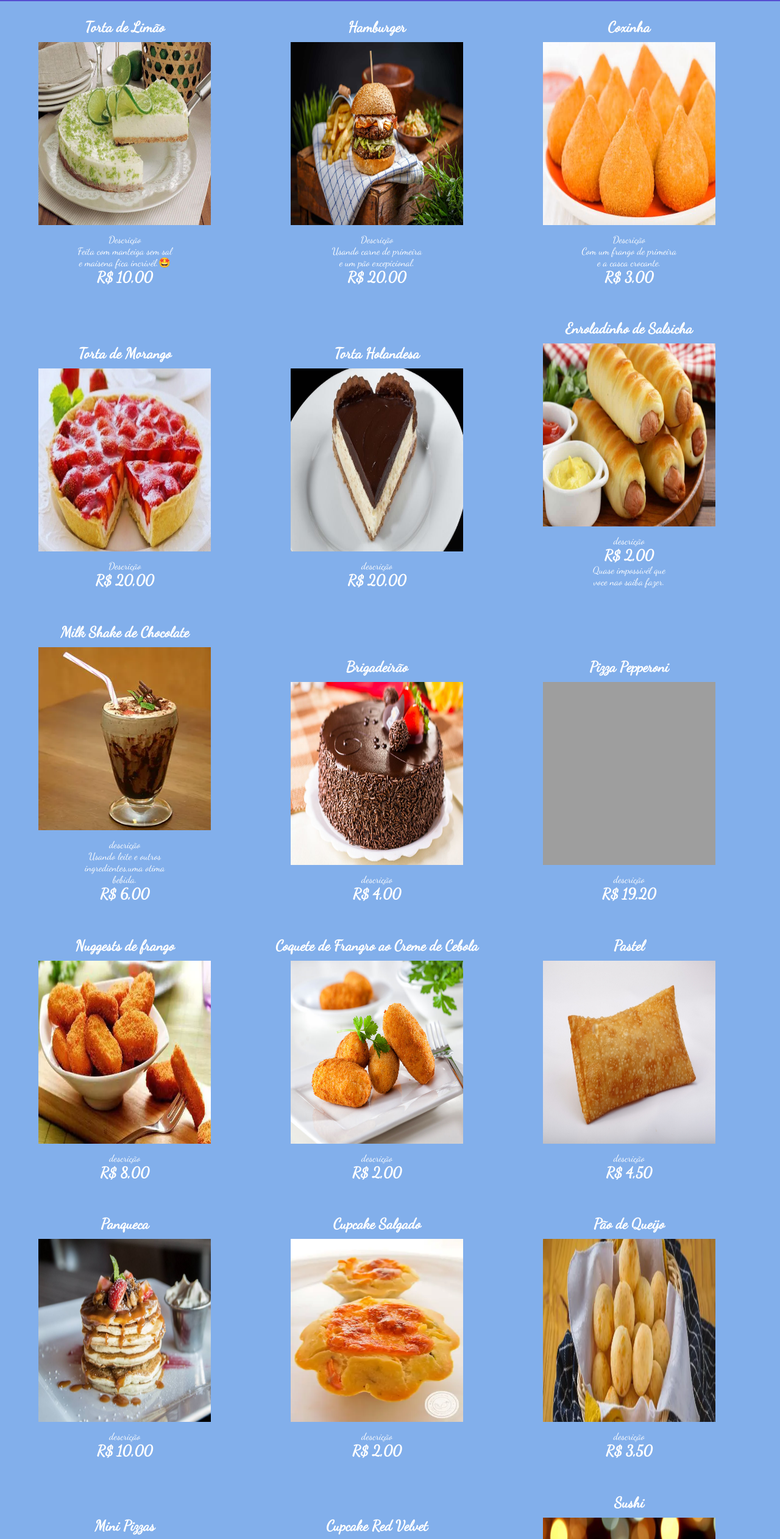
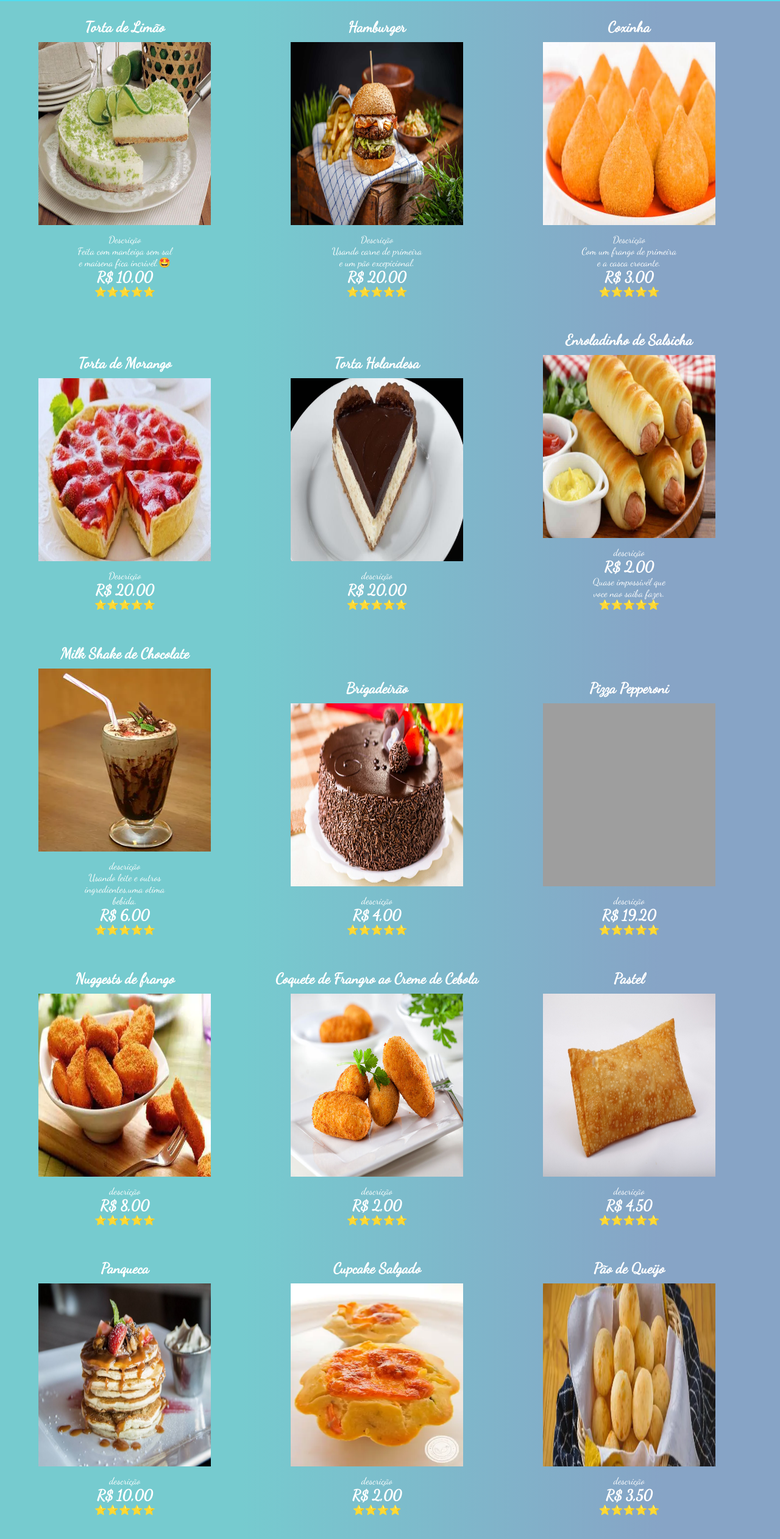
Before and after one commit to SamanthaRodrigues66/Food-Lovers, a plain HTML site: page index.html in a window 1280 px wide. Shown: the part 73-2596 px from the top of the page at 61% size. Drawn offline with Linux system fonts and the light colour scheme; grey boxes are pictures that could not be loaded.

Commit message:
adicionando mais emojis

```diff
--- a/css/styles.css
+++ b/css/styles.css
@@ -12,10 +12,12 @@
 
 body {
   background-color: rgb(130, 175, 235);
+  background: rgb(118,203,207);
+  background: linear-gradient(90deg, rgba(118,203,207,1) 31%, rgba(135,164,198,1) 85%);
 }
 
 .navbar {
-  background: #564ed1;
+  background: #50ddf0;
   color: #ffffff;
   padding: 15px;
   width: 100%;
@@ -83,7 +85,7 @@ body {
 }
 
 footer {
-  background-color: rgb(76, 74, 209);
+  background-color: rgb(82, 209, 231);
   padding: 25px;
   text-align: center;
 }
--- a/index.html
+++ b/index.html
@@ -35,6 +35,7 @@
           <p>Feita com manteiga sem sal</p>
           <P>e maisena fica incrivél.🤩</P>
           <h2>R$ 10,00</h2>
+          <p>⭐⭐⭐⭐⭐</p>
         </div>
 
           <div class="card">
@@ -47,6 +48,7 @@
           <P>Usando carne de primeira</P>
           <P>e um pão excepicional.</P>
           <h2>R$ 20,00</h2>
+          <p>⭐⭐⭐⭐⭐</p>
         </div>
 
          <div class="card">
@@ -59,6 +61,7 @@
           <P>Com um frango de primeira</P>
           <P>e a casca crocante.</P>
           <h2>R$ 3,00</h2>
+          <p>⭐⭐⭐⭐⭐</p>
         </div>
         <div class="card">
           <h1>Torta de Morango</h1>
@@ -69,6 +72,7 @@
           <p>Descrição</p>
           <p></p>
           <h2>R$ 20,00</h2>
+          <p>⭐⭐⭐⭐⭐</p>
         </div>
         <div class="card">
           <h1>Torta Holandesa</h1>
@@ -78,6 +82,7 @@
           />
           <p>descrição</p>
           <h2>R$ 20,00</h2>
+          <p>⭐⭐⭐⭐⭐</p>
         </div>
         <div class="card">
           <h1>Enroladinho de Salsicha</h1>
@@ -89,6 +94,7 @@
           <h2>R$ 2,00</h2>
           <p>Quase impossivél que</p>
           <p>voce nao saiba fazer.</p>
+          <p>⭐⭐⭐⭐⭐</p>
         </div>
         <div class="card">
           <h1>Milk Shake de Chocolate</h1>
@@ -101,6 +107,7 @@
           <p>ingredientes,uma otima</p>
           <p>bebida.</p>
           <h2>R$ 6,00</h2>
+          <p>⭐⭐⭐⭐⭐</p>
         </div>
         <div class="card">
           <h1>Brigadeirão</h1>
@@ -110,6 +117,7 @@
           />
           <p>descrição</p>
           <h2>R$ 4,00</h2>
+          <p>⭐⭐⭐⭐⭐</p>
         </div>
         <div class="card">
           <h1>Pizza Pepperoni</h1>
@@ -119,6 +127,7 @@
           />
           <p>descrição</p>
           <h2>R$ 19,20</h2>
+          <p>⭐⭐⭐⭐⭐</p>
         </div>
         <div class="card">
           <h1>Nuggests de frango</h1>
@@ -128,6 +137,7 @@
           />
           <p>descrição</p>
           <h2>R$ 8,00</h2>
+          <p>⭐⭐⭐⭐⭐</p>
         </div>
         <div class="card">
           <h1>Coquete de Frangro ao Creme de Cebola</h1>
@@ -137,6 +147,7 @@
           />
           <p>descrição</p>
           <h2>R$ 2,00</h2>
+          <p>⭐⭐⭐⭐⭐</p>
         </div>
         <div class="card">
           <h1>Pastel</h1>
@@ -146,6 +157,7 @@
           />
           <p>descrição</p>
           <h2>R$ 4,50</h2>
+          <p>⭐⭐⭐⭐⭐</p>
         </div>
         <div class="card">
           <h1>Panqueca</h1>
@@ -155,6 +167,7 @@
           />
           <p>descrição</p>
           <h2>R$ 10,00</h2>
+          <p>⭐⭐⭐⭐⭐</p>
         </div>
         <div class="card">
           <h1>Cupcake Salgado</h1>
@@ -164,6 +177,7 @@
           />
           <p>descrição</p>
           <h2>R$ 2,00</h2>
+          <p>⭐⭐⭐⭐</p>
         </div>
         <div class="card">
           <h1>Pão de Queijo</h1>
@@ -173,6 +187,7 @@
           />
           <p>descrição</p>
           <h2>R$ 3,50</h2>
+          <p>⭐⭐⭐⭐⭐</p>
         </div>
         <div class="card">
           <h1>Mini Pizzas</h1>
@@ -182,6 +197,7 @@
           />
           <p>descrição</p>
           <h2>R$ 6,40</h2>
+          <p>⭐⭐⭐⭐⭐</p>
         </div>
         <div class="card">
           <h1>Cupcake Red Velvet</h1>
@@ -192,6 +208,7 @@
           <p>descrição</p>
           <p></p>
           <h2>R$ 6,00</h2>
+          <p>⭐⭐⭐⭐⭐</p>
         </div>
         <div class="card">
           <h1>Sushi</h1>
@@ -202,6 +219,7 @@
           <p>descrição</p>
           <p>Com varios sabores,</p>
           <p>e todos igualmente bons.</p>
+          <p>⭐⭐⭐⭐</p>
           <h2>R$ 10,00</h2>
         </div>
         <div class="card">
@@ -213,10 +231,11 @@
           <p>descrição</p>
           <p>Feita com carne moida,</p>
           <p>e um tempero especial.</p>
+          <p>⭐⭐⭐⭐⭐</p>
           <h2>R$ 12,00</h2>
         </div>
       </section>
     </main>
-    <footer class="footer">Rodapé</footer>
+    <footer class="footer">Food Lovers💖</footer>
   </body>
 </html>
```
